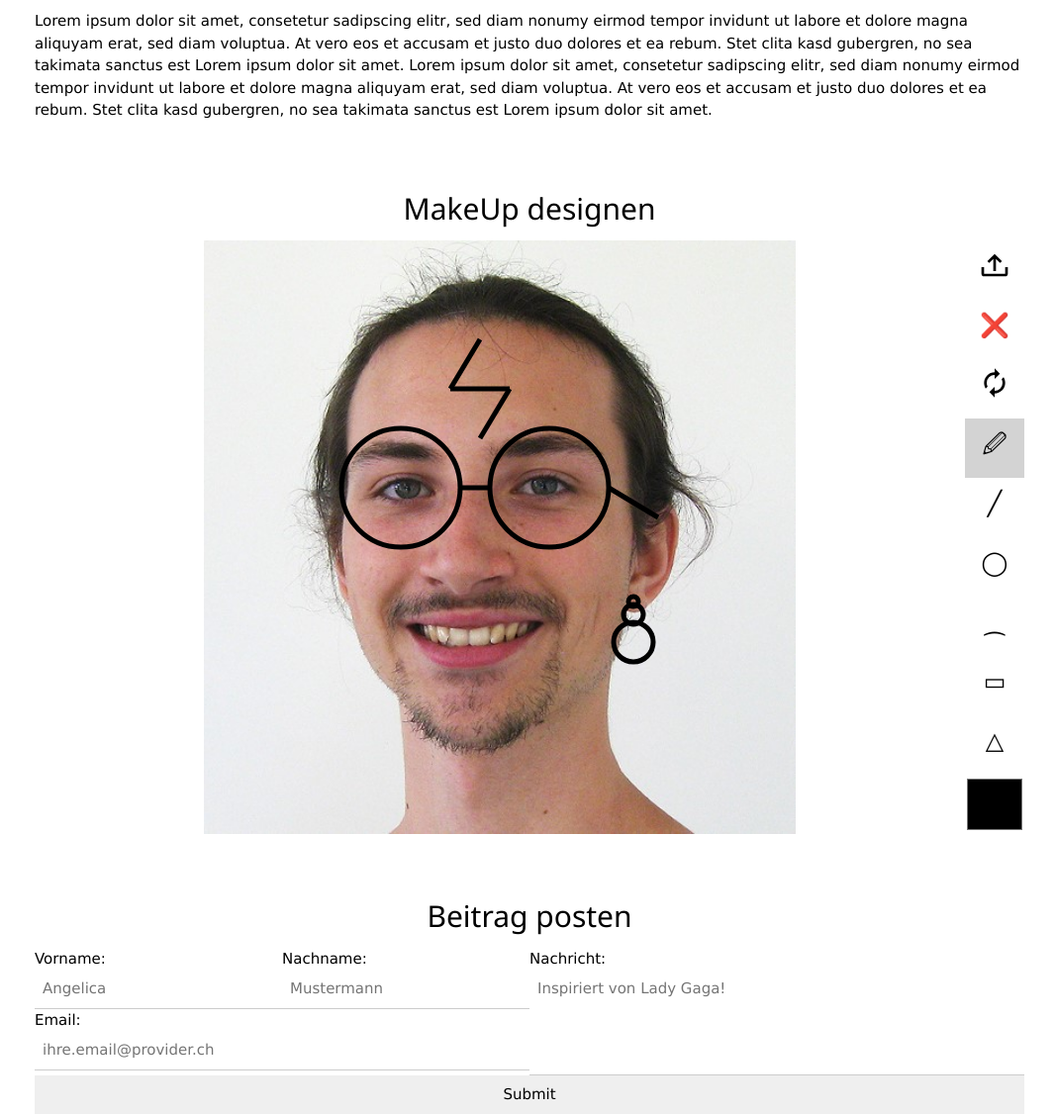
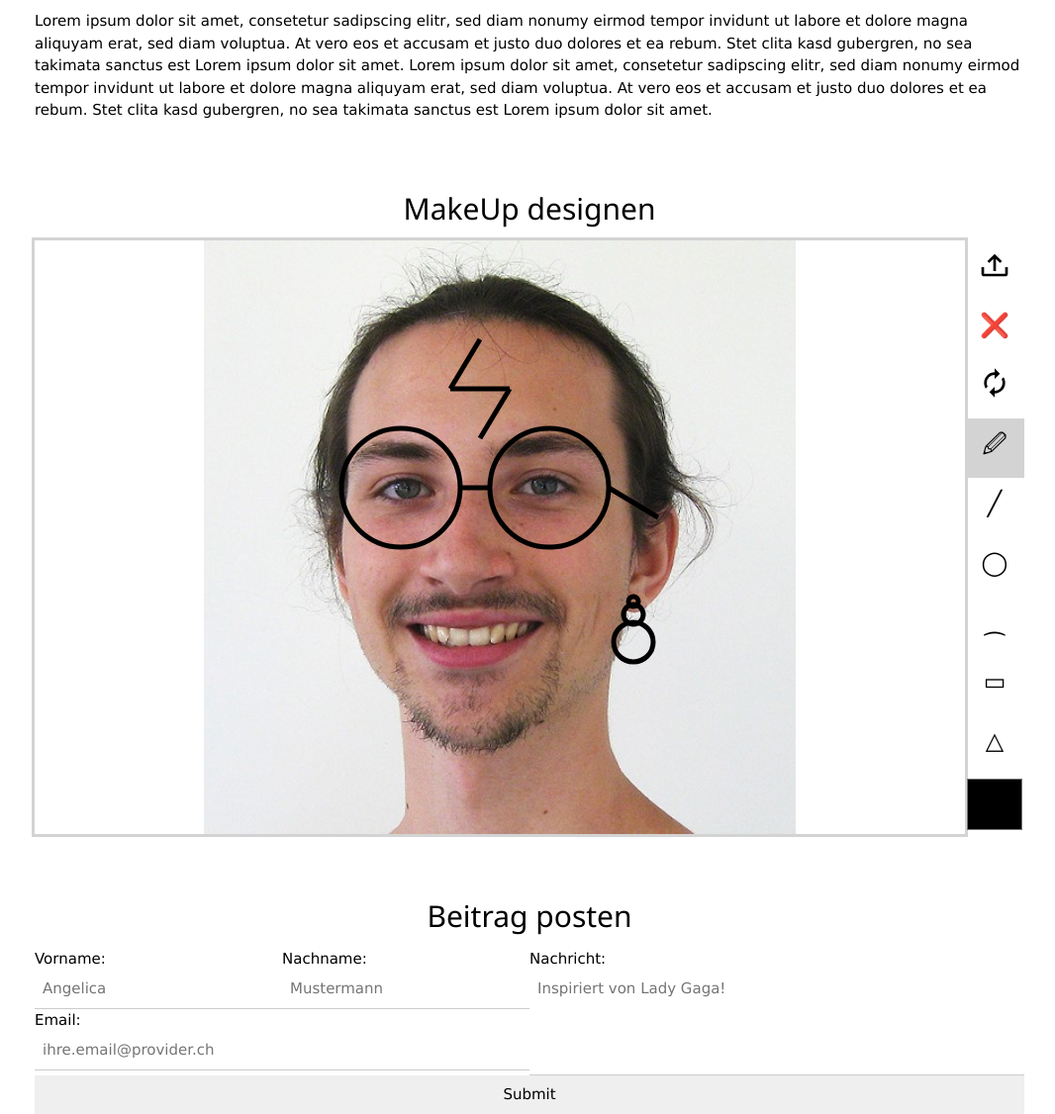
Before and after one commit to Mathieu-Lichtsteiner/WEBT_FS21_Projekt, a PHP site: page / in a window 1280 px wide. Shown: the part 853-1979 px from the top of the page at 99% size, without its empty margins (105-1171 px from the left). Run offline with PHP 8.4, Linux system fonts and the light colour scheme; data comes from the database, SQL or seed files in the repository.

Commit message:
Fixed bug in createRectangle. Added outline to Canvas.

```diff
--- a/css/responsiveCanvas.css
+++ b/css/responsiveCanvas.css
@@ -58,6 +58,7 @@
 #canvas {
 	width: 100%;
 	height: auto;
+	outline: 3px lightgray solid;
 }
 
 .control {
--- a/js/canvasEvents.js
+++ b/js/canvasEvents.js
@@ -72,6 +72,7 @@ function createRectangle(e) {
 	}
 	second = createPoint(e);
 	new Rectangle(first, second).draw();
+	resetPoints();
 }
 function createTriangle(e) {
 	threePointShape(e, Triangle);
```
